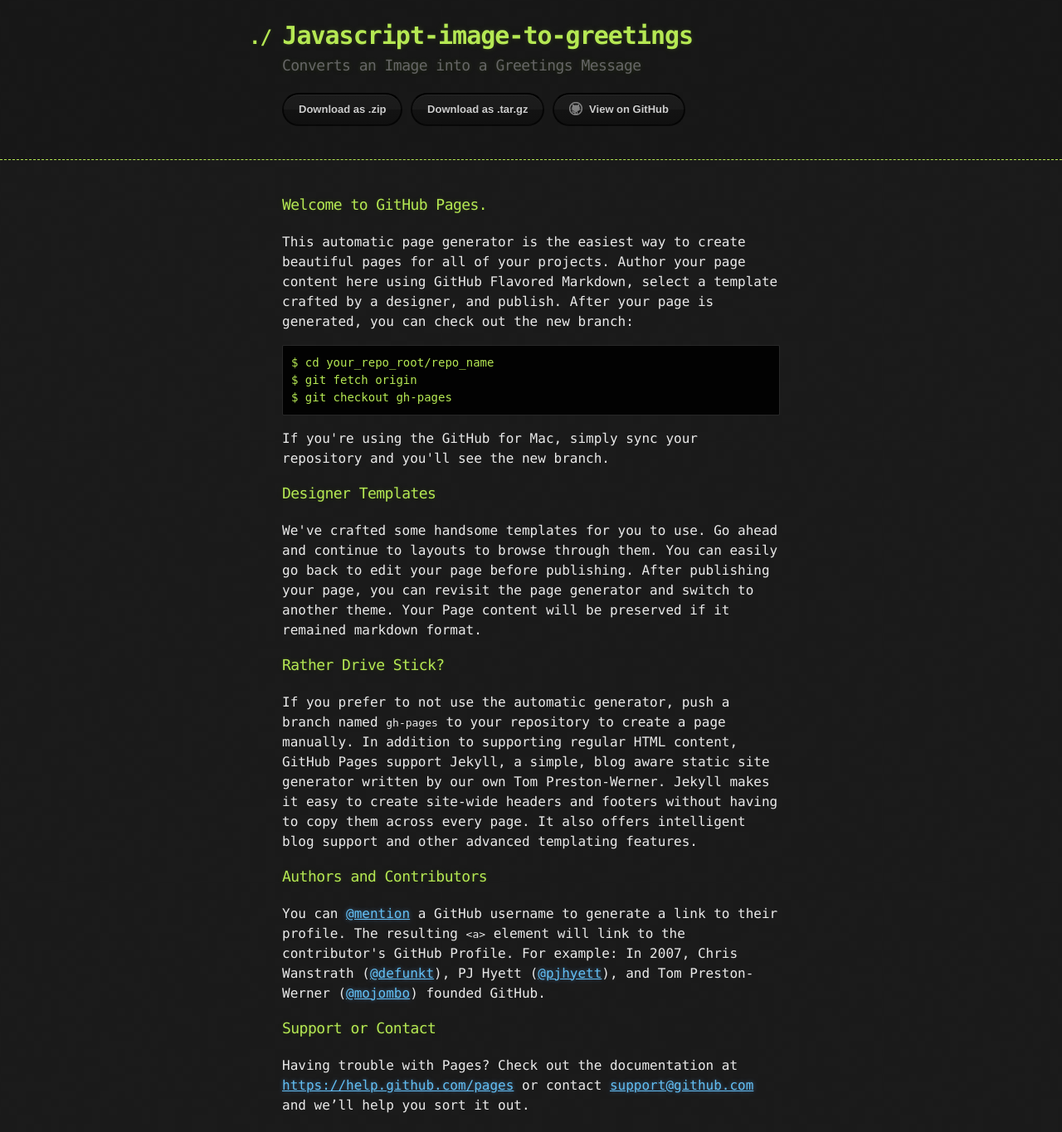
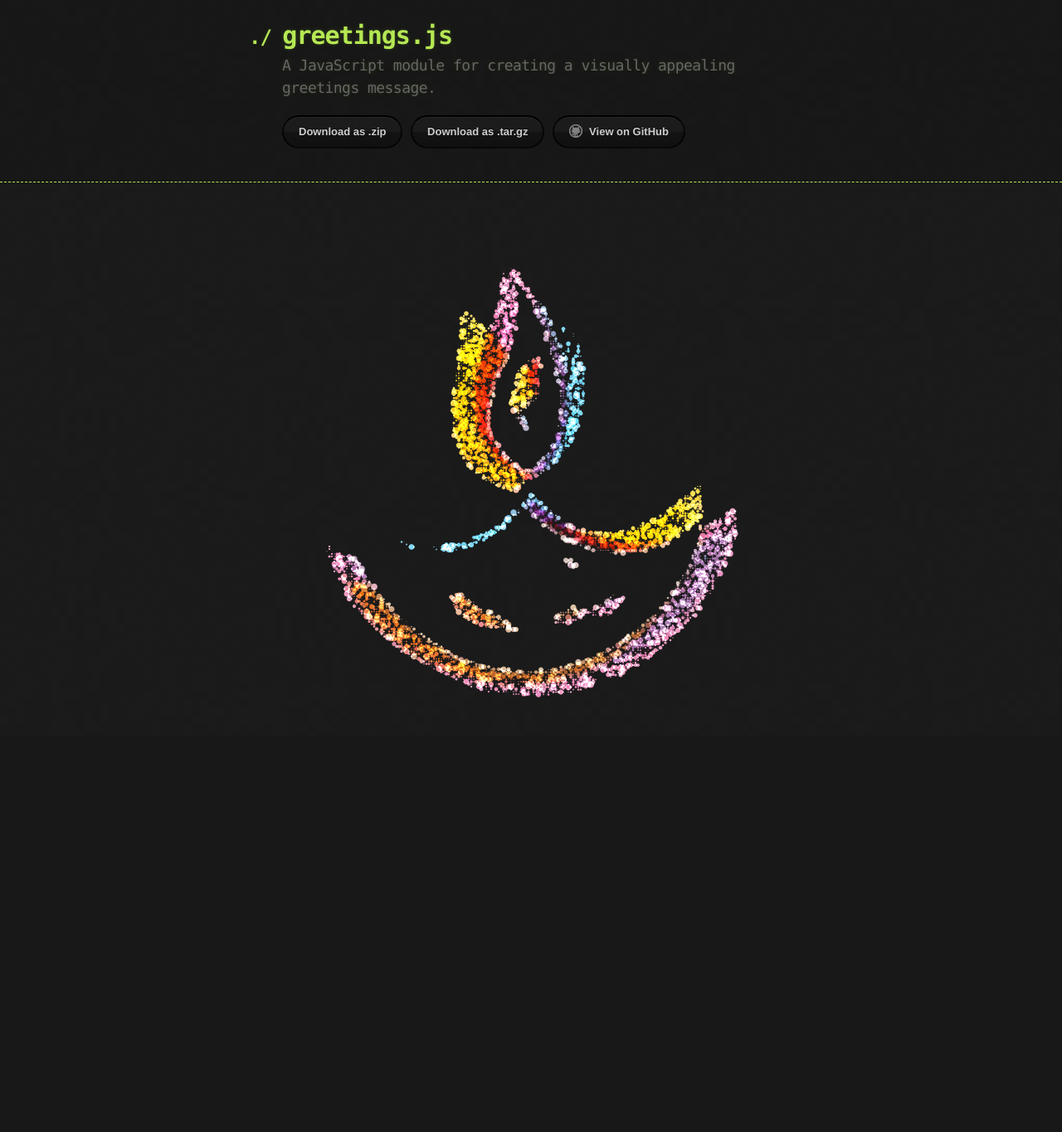
Before and after one commit to aniruddhanath/greetings.js, a PHP site: page / in a window 1280 px wide. Shown: the whole page at 83% size. After the commit the page ends 841 px from the top, so only its background shows below. Run offline with PHP 8.4, Linux system fonts and the light colour scheme.

Commit message:
updated with demo

```diff
--- a/index.html
+++ b/index.html
@@ -1,23 +1,19 @@
 <!DOCTYPE html>
 <html>
+
 <head>
     <meta charset='utf-8'>
     <meta http-equiv="X-UA-Compatible" content="chrome=1">
-
     <link rel="stylesheet" type="text/css" href="stylesheets/stylesheet.css" media="screen">
     <link rel="stylesheet" type="text/css" href="stylesheets/pygment_trac.css" media="screen">
-    <link rel="stylesheet" type="text/css" href="stylesheets/print.css" media="print">
-
-    <title>Javascript-image-to-greetings by anhee</title>
+    <title>greetings.js by anhee</title>
 </head>
 
 <body>
-
     <header>
         <div class="container">
-        <h1>Javascript-image-to-greetings</h1>
-        <h2>Converts an Image into a Greetings Message</h2>
-
+            <h1>greetings.js</h1>
+            <h2>A JavaScript module for creating a visually appealing greetings message.</h2>
             <section id="downloads">
                 <a href="https://github.com/anhee/javascript-image-to-greetings/zipball/master" class="btn">Download as .zip</a>
                 <a href="https://github.com/anhee/javascript-image-to-greetings/tarball/master" class="btn">Download as .tar.gz</a>
@@ -25,43 +21,26 @@
             </section>
         </div>
     </header>
-
     <div class="container">
         <section id="main_content">
-        <h3>
-<a id="welcome-to-github-pages" class="anchor" href="#welcome-to-github-pages" aria-hidden="true"><span class="octicon octicon-link"></span></a>Welcome to GitHub Pages.</h3>
-
-<p>This automatic page generator is the easiest way to create beautiful pages for all of your projects. Author your page content here using GitHub Flavored Markdown, select a template crafted by a designer, and publish. After your page is generated, you can check out the new branch:</p>
-
-<pre><code>$ cd your_repo_root/repo_name
-$ git fetch origin
-$ git checkout gh-pages
-</code></pre>
-
-<p>If you're using the GitHub for Mac, simply sync your repository and you'll see the new branch.</p>
-
-<h3>
-<a id="designer-templates" class="anchor" href="#designer-templates" aria-hidden="true"><span class="octicon octicon-link"></span></a>Designer Templates</h3>
-
-<p>We've crafted some handsome templates for you to use. Go ahead and continue to layouts to browse through them. You can easily go back to edit your page before publishing. After publishing your page, you can revisit the page generator and switch to another theme. Your Page content will be preserved if it remained markdown format.</p>
-
-<h3>
-<a id="rather-drive-stick" class="anchor" href="#rather-drive-stick" aria-hidden="true"><span class="octicon octicon-link"></span></a>Rather Drive Stick?</h3>
-
-<p>If you prefer to not use the automatic generator, push a branch named <code>gh-pages</code> to your repository to create a page manually. In addition to supporting regular HTML content, GitHub Pages support Jekyll, a simple, blog aware static site generator written by our own Tom Preston-Werner. Jekyll makes it easy to create site-wide headers and footers without having to copy them across every page. It also offers intelligent blog support and other advanced templating features.</p>
-
-<h3>
-<a id="authors-and-contributors" class="anchor" href="#authors-and-contributors" aria-hidden="true"><span class="octicon octicon-link"></span></a>Authors and Contributors</h3>
-
-<p>You can <a href="https://github.com/blog/821" class="user-mention">@mention</a> a GitHub username to generate a link to their profile. The resulting <code>&lt;a&gt;</code> element will link to the contributor's GitHub Profile. For example: In 2007, Chris Wanstrath (<a href="https://github.com/defunkt" class="user-mention">@defunkt</a>), PJ Hyett (<a href="https://github.com/pjhyett" class="user-mention">@pjhyett</a>), and Tom Preston-Werner (<a href="https://github.com/mojombo" class="user-mention">@mojombo</a>) founded GitHub.</p>
-
-<h3>
-<a id="support-or-contact" class="anchor" href="#support-or-contact" aria-hidden="true"><span class="octicon octicon-link"></span></a>Support or Contact</h3>
-
-<p>Having trouble with Pages? Check out the documentation at <a href="https://help.github.com/pages">https://help.github.com/pages</a> or contact <a href="mailto:support@github.com">support@github.com</a> and we’ll help you sort it out.</p>
+            <div class="greetings-container">
+                <canvas id="canvas"></canvas>
+            </div>
+            <img src="images/sample.png" id="image">
         </section>
     </div>
+    <script type="text/javascript" src="javascripts/greetings.js"></script>
+    <script type="text/javascript" src="javascripts/main.js"></script>
+    <script type="text/javascript">
+    var gaJsHost = (("https:" == document.location.protocol) ? "https://ssl." : "http://www.");
+    document.write(unescape("%3Cscript src='" + gaJsHost + "google-analytics.com/ga.js' type='text/javascript'%3E%3C/script%3E"));
+    </script>
+    <script type="text/javascript">
+    try {
+        var pageTracker = _gat._getTracker("UA-62099578-3");
+        pageTracker._trackPageview();
+    } catch (err) {}
+    </script>
+</body>
 
-
-  </body>
 </html>
--- /dev/null
+++ b/javascripts/greetings.js
@@ -0,0 +1,110 @@
+/**
+ * Greetings.js: A JavaScript module for creating a visually appealing greetings message.
+
+ * Author: Aniruddha Nath
+ * Version: 1.0.0
+ *
+ * Website: https://github.com/anhee/greetings.js
+ *
+ * License: http://www.opensource.org/licenses/mit-license.php
+ */
+
+var Greetings = (function(greet) {
+
+    var Engine = function(canvas, image, scale, size) {
+        this.canvas = canvas;
+        this.context = canvas.getContext("2d");
+
+        this.image = image;
+
+        this.scale_factor = scale;
+        this.particle_size = size;
+
+        this.particles = [];
+    };
+
+    Engine.prototype.process = function() {
+        var image_width = this.image.width;
+        var image_height = this.image.height;
+
+        this.canvas.width = image_width * this.scale_factor;
+        this.canvas.height = image_height * this.scale_factor;
+
+        // canvas holding image for processing
+        var tmp_canvas = document.createElement("canvas");
+        tmp_canvas.width = image_width;
+        tmp_canvas.height = image_height;
+        tmp_context = tmp_canvas.getContext('2d');
+
+        tmp_context.fillStyle = "white";
+        tmp_context.fillRect(0, 0, image_width, image_height);
+        tmp_context.drawImage(this.image, 0, 0, image_width, image_height);
+
+        var pixels = tmp_context.getImageData(0, 0, image_width, image_height);
+        var pixel_data = pixels.data;
+        var i, r, g, b, grey, length = pixel_data.length;
+
+        for (i = 0; i < length; i += 4) {
+            r = pixel_data[i];
+            g = pixel_data[i + 1];
+            b = pixel_data[i + 2];
+            a = pixel_data[i + 3];
+
+            // converting pixel into greyscale
+            grey = (r + g + b) / 3;
+
+            if (grey < 199) {
+                position = {
+                    x: Math.floor(i / 4 % image_width * this.scale_factor),
+                    y: Math.floor(i / 4 / image_width * this.scale_factor),
+                    color: "rgba(" + r + ", " + g + ", " + b + ", 1)",
+                    radius: Math.random() * this.particle_size,
+                    offset: Math.random() * 500
+                }
+                this.particles.push(position);
+            }
+        }
+    };
+
+    Engine.prototype.render = function() {
+        var oscillation_factor = 500,
+            context = this.context;
+        context.clearRect(0, 0, this.canvas.width, this.canvas.height);
+        context.globalCompositeOperation = "source-over";
+        context.globalCompositeOperation = "lighter";
+
+        var i, particle, radius, length = this.particles.length;
+
+        for (i = 0; i < length; i++) {
+            particle = this.particles[i];
+
+            // making particle radius oscillate in first and second quadrant
+            radius = particle.radius * Math.sin(((Date.now() + particle.offset) % oscillation_factor / oscillation_factor) * Math.PI);
+
+            context.beginPath();
+            context.fillStyle = particle.color;
+            context.arc(particle.x, particle.y, radius, 0, 2 * Math.PI, false);
+            context.fill();
+        }
+    };
+
+
+    greet.create = function(data) {
+        var canvas = document.getElementById(data.canvas);
+        var image = document.getElementById(data.image);
+        var scale = data.scale || 6;
+        var size = data.size || 8;
+
+        var engine = new Engine(canvas, image, scale, size);
+        engine.process();
+
+        function animate() {
+            engine.render();
+            window.requestAnimationFrame(animate);
+        }
+
+        window.requestAnimationFrame(animate);
+    }
+
+    return greet;
+}(Greetings || {}));
--- a/javascripts/main.js
+++ b/javascripts/main.js
@@ -1 +1,10 @@
-console.log('This would be the main JS file.');
+window.onload = function() {
+    var data = {
+        canvas: 'canvas',
+        image: 'image',
+        size: 8,
+        scale: 6,
+    };
+
+    Greetings.create(data);
+}
--- a/stylesheets/stylesheet.css
+++ b/stylesheets/stylesheet.css
@@ -7,6 +7,7 @@ body {
     line-height: 1.5;
     font-family: Monaco, "Bitstream Vera Sans Mono", "Lucida Console", Terminal, monospace;
 }
+
 
 /* General & 'Reset' Stuff */
 
@@ -21,13 +22,19 @@ section {
     margin: 0 0 20px 0;
 }
 
-h1, h2, h3, h4, h5, h6 {
+h1,
+h2,
+h3,
+h4,
+h5,
+h6 {
     margin: 0 0 20px;
 }
 
 li {
-  line-height: 1.4 ;
+    line-height: 1.4;
 }
+
 
 /* Header, <header>
    header   - container
@@ -50,9 +57,7 @@ header h1 {
     font-weight: bold;
     font-family: Monaco, "Bitstream Vera Sans Mono", "Lucida Console", Terminal, monospace;
     color: #b5e853;
-  text-shadow: 0 1px 1px rgba(0, 0, 0, 0.1),
-               0 0 5px rgba(181, 232, 83, 0.1),
-               0 0 10px rgba(181, 232, 83, 0.1);
+    text-shadow: 0 1px 1px rgba(0, 0, 0, 0.1), 0 0 5px rgba(181, 232, 83, 0.1), 0 0 10px rgba(181, 232, 83, 0.1);
     letter-spacing: -1px;
     -webkit-font-smoothing: antialiased;
 }
@@ -74,6 +79,7 @@ header h2 {
     margin: 0;
 }
 
+
 /* Main Content
 */
 
@@ -81,18 +87,22 @@ header h2 {
     width: 100%;
     -webkit-font-smoothing: antialiased;
 }
+
 section img {
     max-width: 100%
 }
 
-h1, h2, h3, h4, h5, h6 {
+h1,
+h2,
+h3,
+h4,
+h5,
+h6 {
     font-weight: normal;
     font-family: Monaco, "Bitstream Vera Sans Mono", "Lucida Console", Terminal, monospace;
     color: #b5e853;
     letter-spacing: -0.03em;
-  text-shadow: 0 1px 1px rgba(0, 0, 0, 0.1),
-               0 0 5px rgba(181, 232, 83, 0.1),
-               0 0 10px rgba(181, 232, 83, 0.1);
+    text-shadow: 0 1px 1px rgba(0, 0, 0, 0.1), 0 0 5px rgba(181, 232, 83, 0.1), 0 0 10px rgba(181, 232, 83, 0.1);
 }
 
 #main_content h1 {
@@ -185,6 +195,7 @@ hr {
     color: #b5e853;
 }
 
+
 /* Buttons
 */
 
@@ -222,6 +233,7 @@ hr {
     background: url("../images/blacktocat.png") 0 0 no-repeat;
 }
 
+
 /* Links
    a, a:hover, a:visited
 */
@@ -231,17 +243,36 @@ a {
     text-shadow: 0 0 5px rgba(104, 182, 255, 0.5);
 }
 
+
 /* Clearfix */
 
-.cf:before, .cf:after {
-  content:"";
-  display:table;
+.cf:before,
+.cf:after {
+    content: "";
+    display: table;
 }
 
 .cf:after {
-  clear:both;
+    clear: both;
 }
 
 .cf {
-  zoom:1;
+    zoom: 1;
 }
+
+
+/* Canvas */
+
+.greetings-container {
+    margin: 0px auto;
+}
+
+#canvas {
+    width: 100%;
+    /*background: rgba(0, 0, 40, 1);
+    box-shadow: 0px 0px 7px rgba(0, 0, 0, 1);*/
+}
+
+#image {
+    display: none;
+}
```
Also changed, not shown: images/sample.png (added). Lines whose indentation alone changed are shown as unchanged.
